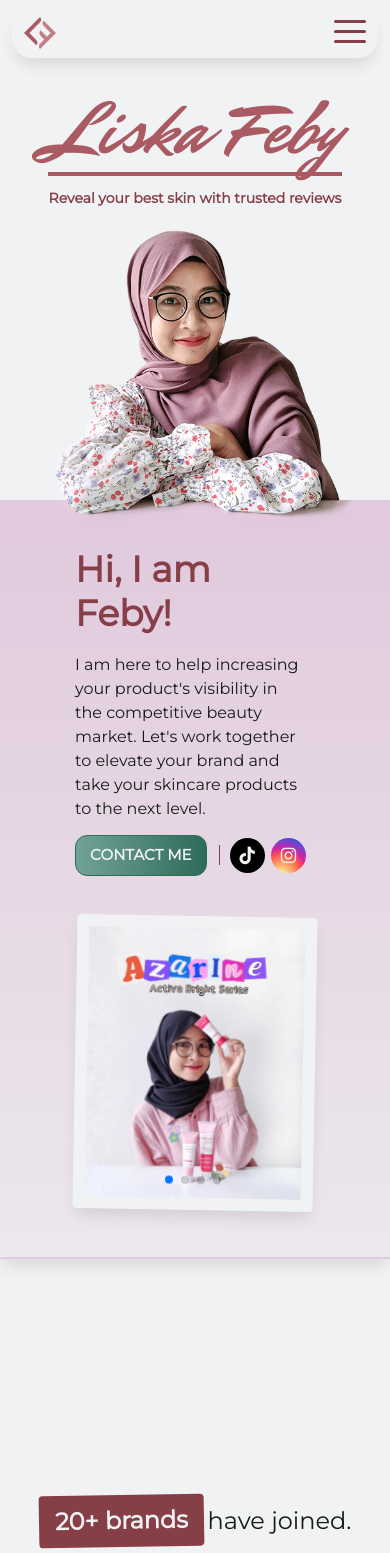
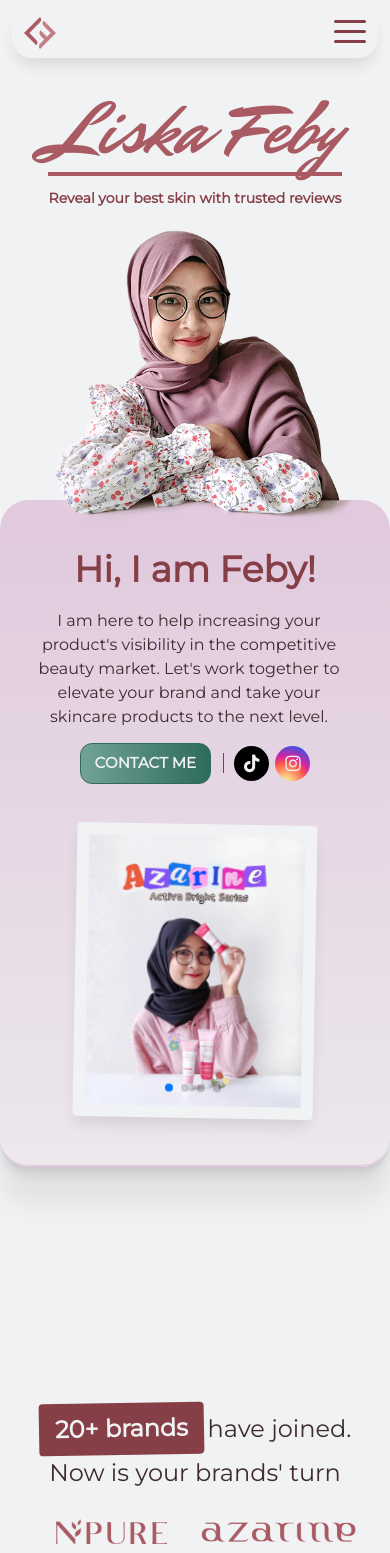
Before and after one commit to ahmadnaufal-f/website-feby, a React (Create React App) app: page / in a window 390 px wide. Shown: the top 1553 px of the page. Built offline with nearby package versions, Linux system fonts and the light colour scheme.

Commit message:
fix(style): fix some styling

```diff
--- a/src/js/containers/hero/hero.css
+++ b/src/js/containers/hero/hero.css
@@ -11,15 +11,15 @@
     background-color: var(--bg-default);
 }
 
-.wx-background>img {
+.wx-background > img {
     width: 1080px;
     height: 540px;
     margin: 0 auto;
 }
 
 .web-title {
-    margin-block-start: .5rem;
-    font-family: 'dafoe';
+    margin-block-start: 0.5rem;
+    font-family: "dafoe";
     font-size: 96px;
     text-align: center;
     color: var(--pink-dark);
@@ -28,7 +28,7 @@
 }
 
 .web-title:after {
-    content: '';
+    content: "";
     height: 4px;
     width: 100%;
     position: absolute;
@@ -38,7 +38,7 @@
 }
 
 .web-subtitle {
-    font-family: 'montserrat';
+    font-family: "montserrat";
     font-weight: 700;
     font-size: 18px;
     text-align: center;
@@ -65,6 +65,8 @@
 }
 
 .meja {
+    max-width: 1000px;
+    border-radius: 29px 29px 0 0;
     width: 100%;
     height: 29px;
     background-color: var(--pink-bright-1);
--- a/src/js/containers/intro/intro.css
+++ b/src/js/containers/intro/intro.css
@@ -1,17 +1,21 @@
 .card-about-bg {
     width: 100%;
+    max-width: 1000px;
+    border-radius: 0 0 29px 29px;
+    margin-inline: auto;
     position: relative;
     height: fit-content;
     background: linear-gradient(180deg, var(--pink-bright-1) 0%, var(--pink-bright-2) 100%);
     border-bottom: 2px solid var(--pink-bright-1);
-    box-shadow: 0px 10px 15px -3px rgba(0, 0, 0, 0.1);
+    box-shadow: 0px 1.6px 1.3px rgba(0, 0, 0, 0.036), 0px 4.5px 3.6px rgba(0, 0, 0, 0.047), 0px 10.9px 8.7px rgba(0, 0, 0, 0.055), 0px 36px 29px rgba(0, 0, 0, 0.07);
 }
 
 .card-about {
     max-width: 840px;
     margin: 0 auto;
     padding: 18px 36px 47px;
-    display: flex;
+    display: grid;
+    grid-template-columns: auto 1fr;
     flex-wrap: wrap;
     row-gap: 24px;
     column-gap: 16px;
@@ -19,7 +23,6 @@
 }
 
 .about-wrapper {
-    max-width: calc(100% - 256px);
     margin: 0 auto;
     padding-block-end: 16px;
 }
@@ -30,14 +33,14 @@
     line-height: 44px;
     margin-block-end: 18px;
     color: var(--pink-darker);
-    font-family: 'montserrat';
+    font-family: "montserrat";
 }
 
 .about-description {
     color: var(--text-color);
     padding-inline-end: 12px;
     margin-block-end: 14px;
-    font-family: 'montserrat';
+    font-family: "montserrat";
 }
 
 .button-container {
@@ -55,7 +58,7 @@
 }
 
 .swiper-container {
-    max-width: 240px;
+    width: 240px;
     margin: 0 auto;
     background-color: var(--bg-default);
     padding: 12px;
@@ -70,6 +73,13 @@
         max-width: 100%;
     }
 
+    .about-wrapper {
+        display: flex;
+        flex-direction: column;
+        align-items: center;
+        text-align: center;
+    }
+
     .about-caption {
         font-size: 36px;
     }
@@ -81,6 +91,10 @@
     .button-container {
         gap: 6px;
     }
+
+    .card-about {
+        grid-template-columns: auto;
+    }
 }
 
 .img-about {
--- a/src/style/App.css
+++ b/src/style/App.css
@@ -1,22 +1,22 @@
 @font-face {
-    font-family: 'dafoe';
-    src: url('../res/MrDafoe-Regular.ttf') format('truetype');
+    font-family: "dafoe";
+    src: url("../res/MrDafoe-Regular.ttf") format("truetype");
 }
 
 @font-face {
-    font-family: 'montserrat';
-    src: url('../res/Montserrat-Regular.ttf') format('truetype');
+    font-family: "montserrat";
+    src: url("../res/Montserrat-Regular.ttf") format("truetype");
 }
 
 :root {
     --white: #ffffff;
     --bg-default: #f1f2f3;
-    --pink-dark: #A95A63;
+    --pink-dark: #a95a63;
     --pink-darker: #863e47;
-    --pink-bright-1: #E1CADE;
+    --pink-bright-1: #e1cade;
     --pink-bright-2: #ece8ec;
-    --pink-selected: #6A2E56;
-    --text-color: #171b17;
+    --pink-selected: #6a2e56;
+    --text-color: #3d2b2e;
     --subtext-color: #6b6b6b;
     --green: #4e8375;
     --green-darker: #2e6b59;
```
Also changed, not shown: 2 other files (tests, documents, lock files or other folders).
